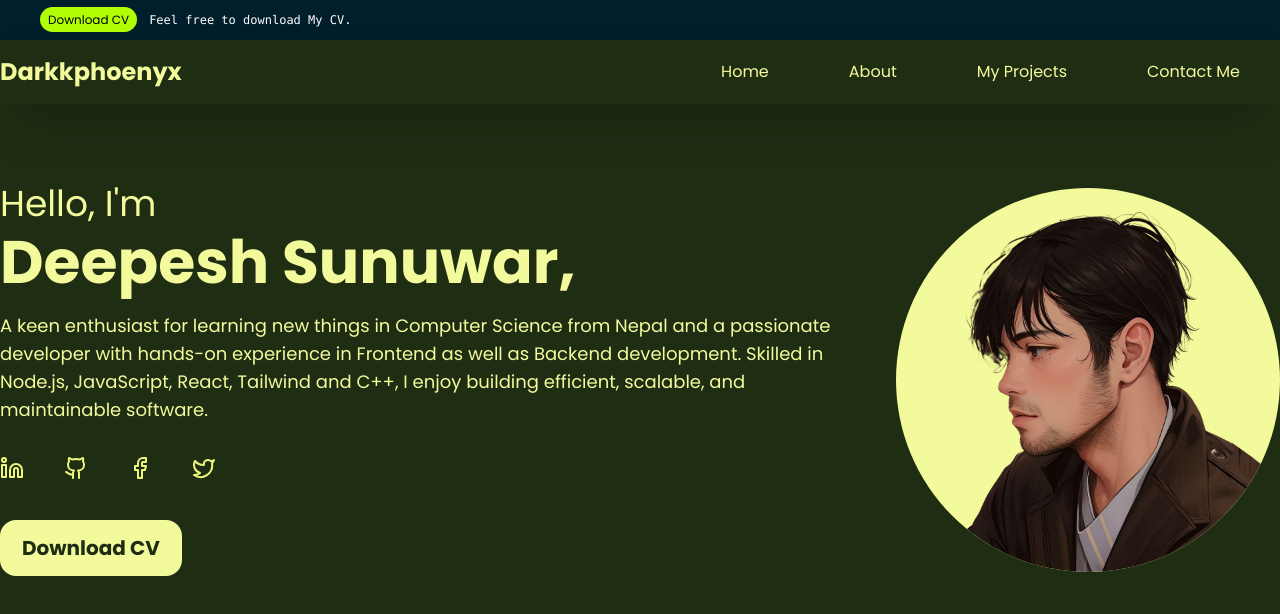
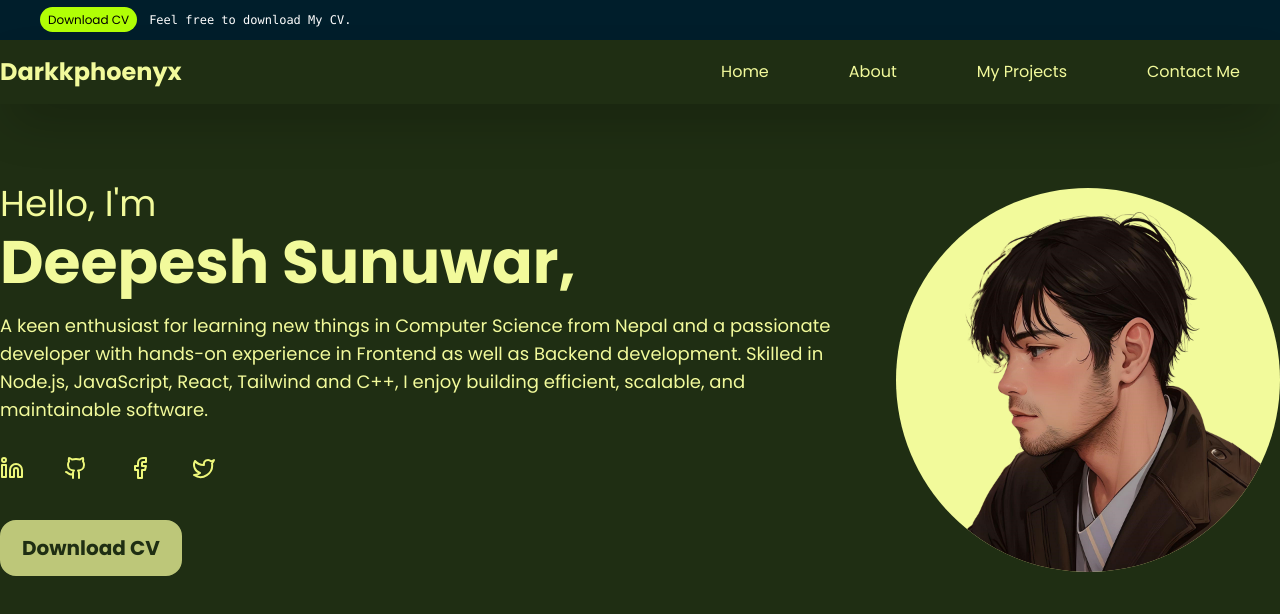
Before and after one commit to darkkphoenyx/portfolio, a React (Vite) app: page /about in a window 1280 px wide. Shown: the top 614 px of the page. Built offline with nearby package versions, Linux system fonts and the light colour scheme; a web font is replaced by a local one.

Commit message:
timing changes in HeroSection

```diff
--- a/src/components/hero section/Hero.tsx
+++ b/src/components/hero section/Hero.tsx
@@ -90,15 +90,15 @@ export default function Hero() {
                 data-aos-delay="400"
               >
                 <a href="https://drive.usercontent.google.com/download?id=1PwKO1MOBPbMaGkvlqPse-fFzqU_HvQHY&export=download&authuser=0">
-                  <button className="border-2 border-[--color-secondary] hover:bg-[--color-secon] text-[--color-text-secondary] hover:text-[--color-text] text-xl font-semibold px-5 py-3 rounded-2xl bg-[--color-secondary]">
+                  <button className="animate-pulse hover:animate-none  border-2 border-[--color-secondary] hover:bg-[--color-secon] text-[--color-text-secondary] hover:text-[--color-text] text-xl font-semibold px-5 py-3 rounded-2xl bg-[--color-secondary]">
                     Download CV{" "}
                   </button>
                 </a>
               </div>
             </div>
             <div
-              className=" profile hover:animate-move"
-              data-aos="flip-right"
+              data-aos="zoom-in"
+              className=" profile hover:animate-none animate-move delay-200"
             >
               <img
                 className="object-fill rounded-full h-96 bg-[#F2FA9B]"
```
